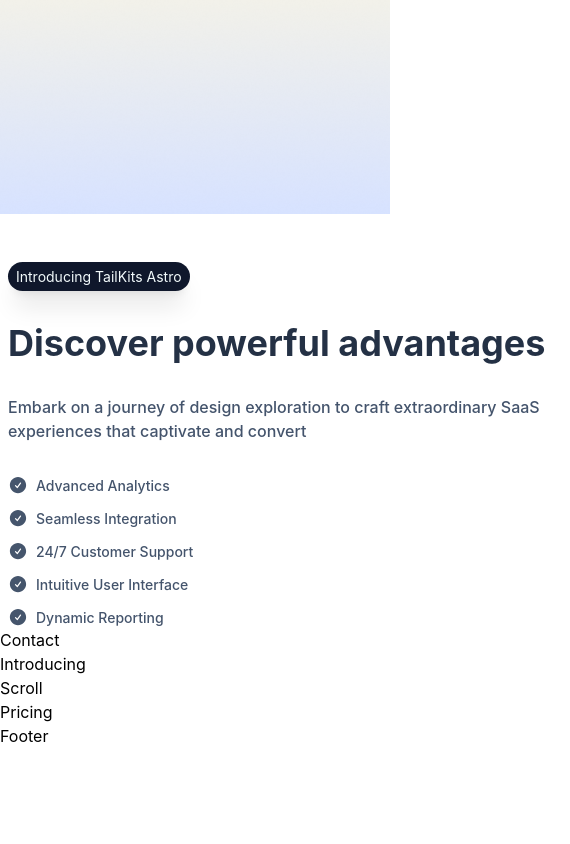
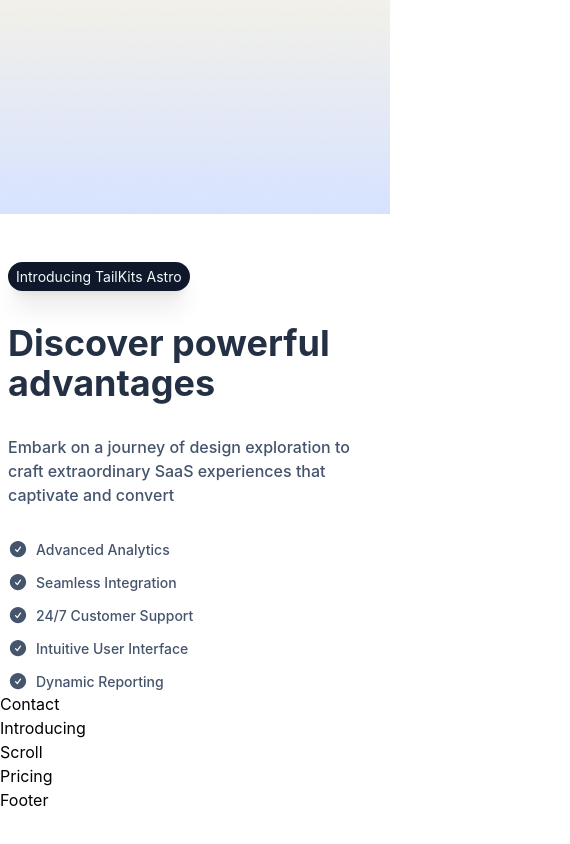
Before and after one commit to AliALHamawy/Tailkits, a React (Vite) app: page / in a window 390 px wide. Shown: the part 1142-1986 px from the top of the page, 570 px wide, since content can reach past the window. Built offline with nearby package versions, Linux system fonts and the light colour scheme.

Commit message:
fix the width in Advantages section

```diff
--- a/src/Comonent/Advantages/Advantages.jsx
+++ b/src/Comonent/Advantages/Advantages.jsx
@@ -7,7 +7,7 @@
       <div className="cont flex flex-col md:flex-row">
         <div className="left md:w-[50%] min-h-80" style={{backgroundImage: `url(/assets/bg-linear-6.png)`, backgroundSize: 'cover', backgroundPosition: 'center'}}>
         </div>
-        <div className="right px-2 pt-12 md:p-15 flex flex-col m-auto md:m-0  text-start items-start gap-8 w-[570px]">
+        <div className="right px-2 pt-12 md:p-15 flex flex-col m-auto md:m-0  text-start items-start gap-8 max-w-[570px]">
           <p className='text-[14px] bg-(--color-main) text-(--primary-color) p-1 px-2 rounded-2xl w-fit shadow-xl'>Introducing TailKits Astro</p>
         <h1 className='text-4xl font-bold text-(--text-main)'>Discover powerful advantages</h1>
         <p className='text-(--text-secondary) text-[16px] font-medium'>Embark on a journey of design exploration to craft extraordinary SaaS experiences that captivate and convert</p>
```
